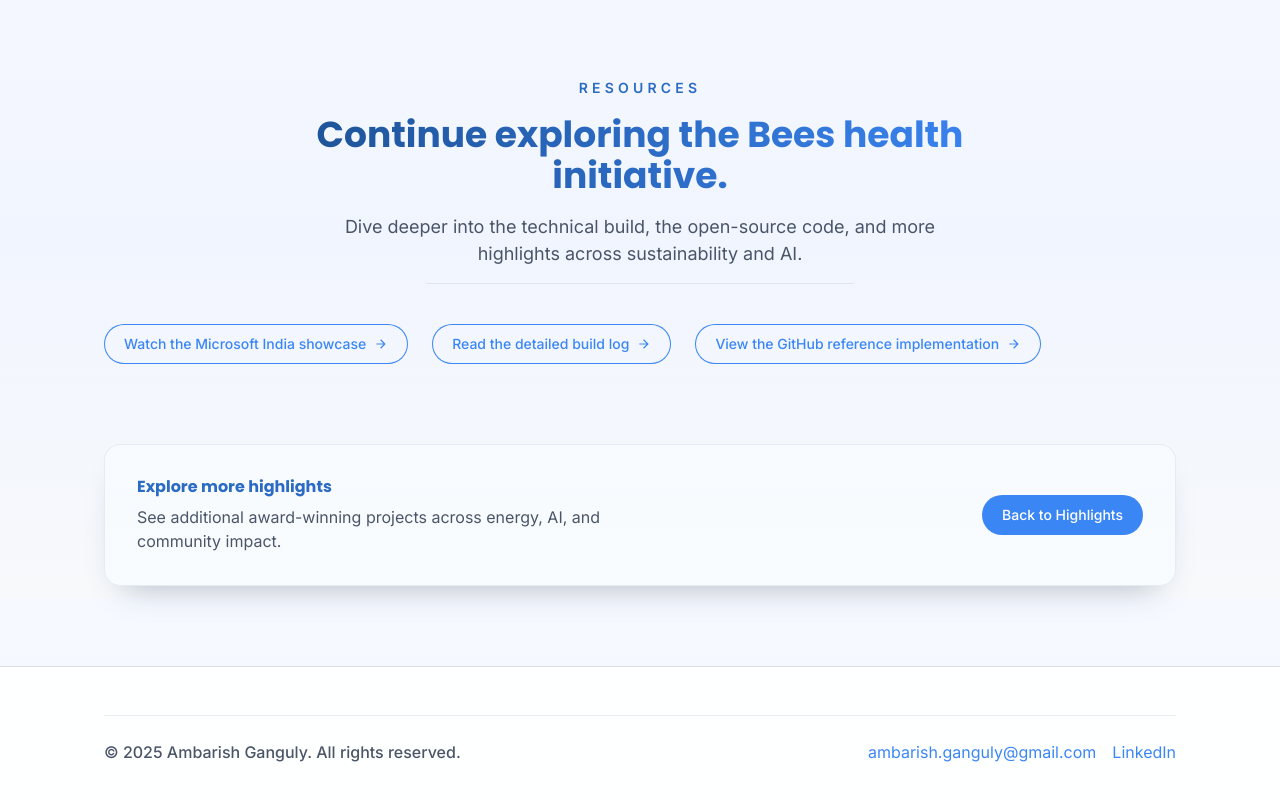
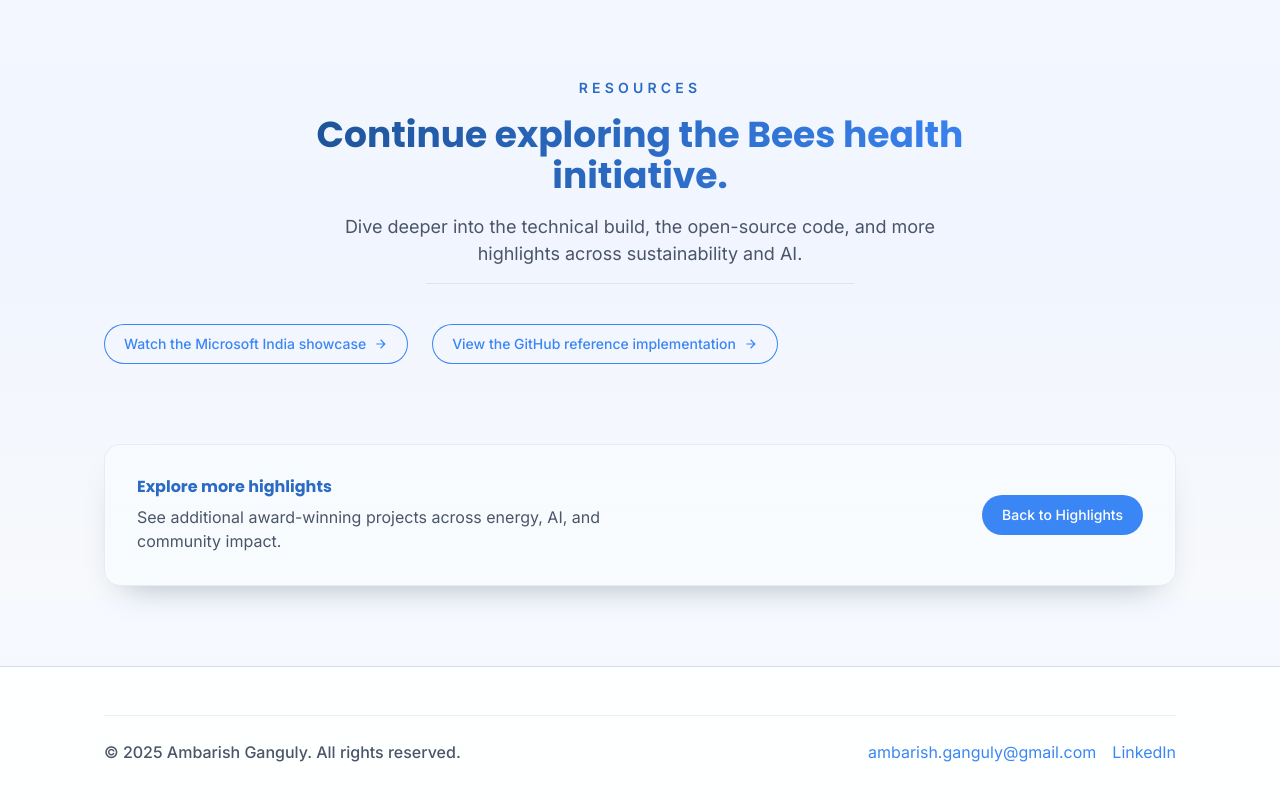
Before and after one commit to ambarishg/AmbarishWEBSITE, a React (Vite) app: page /highlights/bees-health-detection in a window 1280 px wide. Shown: the part 1802-2602 px from the top of the page. Built offline with nearby package versions, Linux system fonts and the light colour scheme.

Commit message:
Changed the Bees Page

```diff
--- a/src/pages/HighlightBees.jsx
+++ b/src/pages/HighlightBees.jsx
@@ -73,10 +73,6 @@ const links = [
   {
     label: 'Watch the Microsoft India showcase',
     href: 'https://www.youtube.com/watch?v=d92H_wPyrUE&t=16s'
-  },
-  {
-    label: 'Read the detailed build log',
-    href: '/blogs/bees-health-detection'
   },
   {
     label: 'View the GitHub reference implementation',
```
